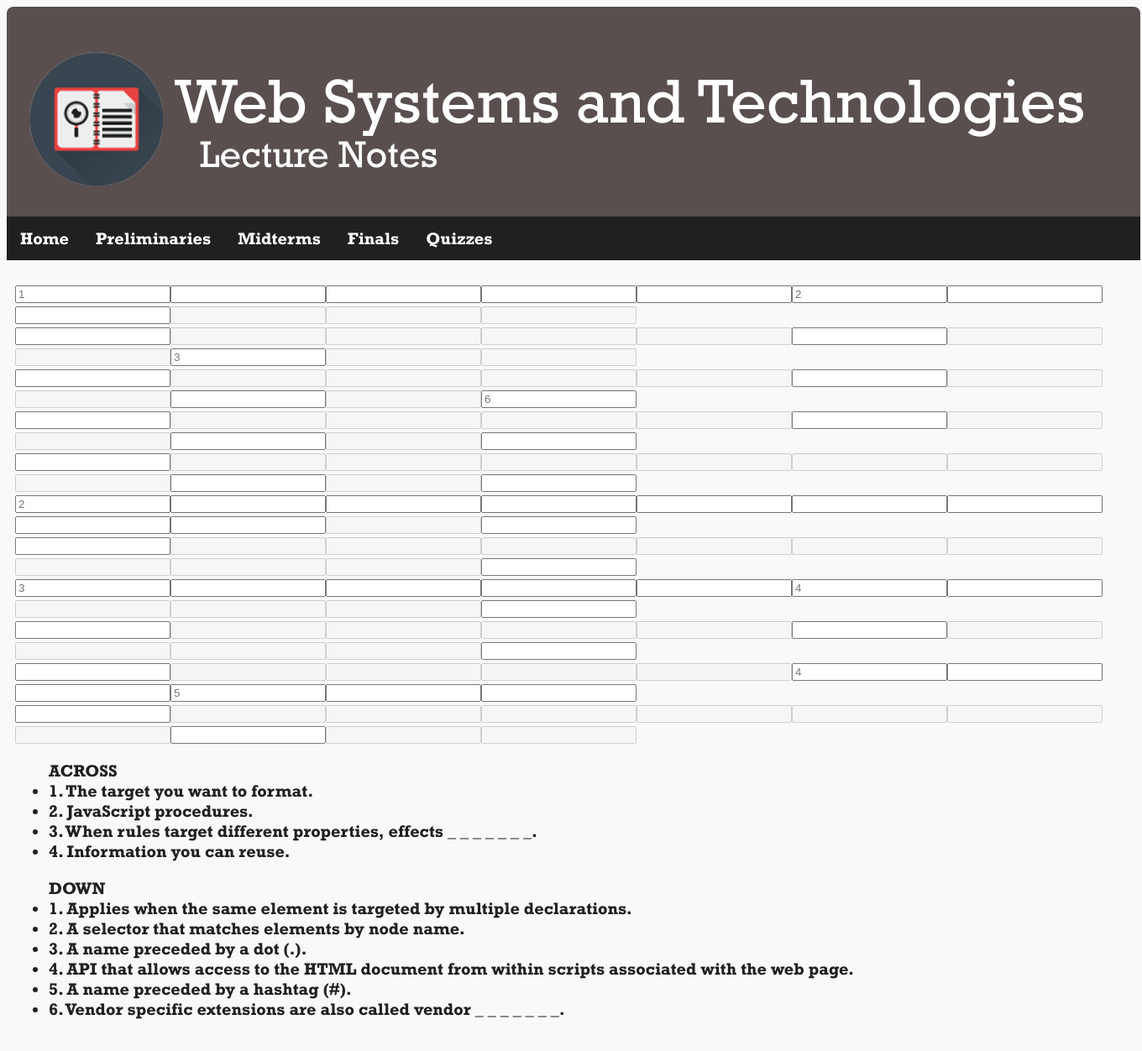
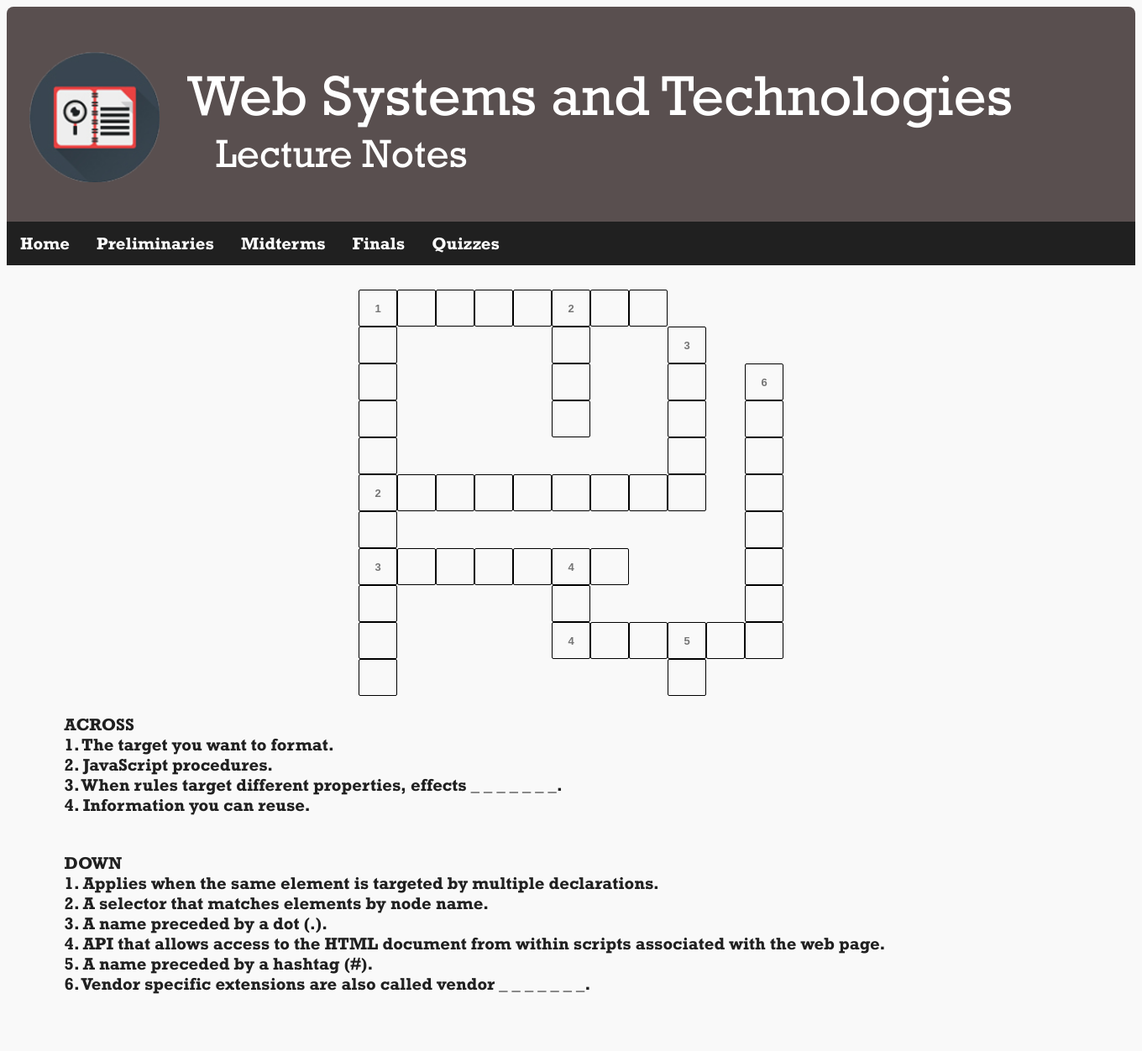
Before and after one commit to Henrhod/9346A---Web-Tech-Lec, a PHP site: page /website/Crossword.html in a window 1360 px wide. Shown: the whole page at 84% size. After the commit the page ends 1184 px from the top, so only its background shows below. Run offline with PHP 8.4, Linux system fonts and the light colour scheme.

Commit message:
Update style.css
Updated css

```diff
--- a/website/Style/style.css
+++ b/website/Style/style.css
@@ -19,13 +19,13 @@
     to   { opacity: 1; }
 }
 h1{
-	margin-left:20px;
+	margin-left:1%;
 }
 h2{
-	margin-left:20px;
+	margin-left:1%;
 }
 table{
-	margin-left:20px;
+	margin-left:1%;
 }
 body{
 	animation:fadein 2s;
@@ -35,7 +35,7 @@ body{
 	background-attachment:fixed;
 }
 p{
-	margin-left:20px;
+	margin-left:1%;
 	text-align:justify
 }
 footer{
@@ -46,27 +46,30 @@ footer{
 	text-align:center;
 }
 #wrapper{
-    width:1350px;
+    width:100%;
 	margin:auto;
 	border-radius:8px;
 }
 #header{
 	border-radius: 8px 8px 0px 0px;
-	width:1350px;
-	height:250px;
+	width:100%;
+	height:100%;
 	background-color:#594F4F;
 }
 #header_logo{
 	padding-left:2%;
 	padding-top:4%;
+	padding-right:2%;
+	padding-bottom:4%;
 }
 #header_title{
-	margin-left:200px;
-	margin-top:-150px;
+	margin-top:-15%;
+	margin-left:16%;
+	padding-bottom:4%;
 }
 #content{
 	background-color:transparent;
-	padding:10px;
+	padding:1%;
 	color:white;
 }
 #image{
@@ -121,24 +124,27 @@ footer{
 .title{
 	font-family:"Rockwell";
 	color:white;
-	font-size:75px;
+	font-size:5vw;
 }
 .subtitle{
 	font-family:"Rockwell";
     color:white;
-	font-size:45px;
-	margin-left:30px;
-	margin-top:-25px;
+	font-size:3.5vw;
+	margin-left:3%;
+	margin-top:-1.5%;
 }
 .content1{
 	font-family:"RockwellB";
-	font-size:60px;
-	margin-left:20px;
+	font-size:3.5vw;
+	margin-left:1%;
+	margin-right:1%;
 	color:#202020;
 }
 .content2{
 	font-family:"RockwellB";
-	font-size:20px;
+	font-size:1.5vw;
+	margin-left:1%;
+	margin-right:1%;
 	color:#202020;
 }
 .navbar{
@@ -150,7 +156,7 @@ footer{
 .navbar a{
     float:left;
     font-family:"RockwellB";
-	font-size:20px;
+	font-size:1.5vw;
     display:block;
     color:white;
     text-align:center;
@@ -163,7 +169,7 @@ footer{
     overflow:hidden;
 }
 .dropdown .dropbtn{
-    font-size:20px;
+    font-size:1.5vw;
     border:none;
     outline:none;
     color:white;
@@ -180,13 +186,13 @@ footer{
     display:none;
     position:absolute;
     background-color:#f9f9f9;
-    min-width:160px;
+    min-width:25%;
     box-shadow:0px 8px 16px 0px rgba(0,0,0,0.2);
     z-index:1;
 }
 .dropdown-content a{
     float:none;
-    font-size:16px;
+    font-size:1.2vw;
     color:#202020;
     padding:12px 16px;
     text-decoration:none;
@@ -207,3 +213,51 @@ footer{
 	font-family:"RockwellB";
 	src:url("../Fonts/rockB.ttf");
 }
+
+#puzzle {
+	background-color: transparent;
+	text-align: center;
+}
+.squares {
+	border: 1px solid black;
+	border-radius: 2px;
+	background-color: transparent;
+	color: black;
+	text-align: center;
+	display: inline-block;
+	width: 40px;
+	height: 40px;
+	cursor: contextmenu;
+	text-transform: uppercase;
+	font-weight: bold;
+	/* font-family: Century Gothic; */
+	font-size: 13px;
+}
+.squares_blank {
+	border: 1px solid transparent;
+	background-color: transparent;
+	color: black;
+	display: inline-block;
+	width: 40px;
+	height: 40px;
+}
+#across {
+	padding: 2px;
+}
+#across ul {
+	font-weight: bold;
+}
+#across ul li {
+	list-style-type: none;
+	font-weight: normal;
+}
+#down {
+	padding: 2px;
+}
+#down ul {
+	font-weight: bold;
+}
+#down ul li {
+	list-style-type: none;
+	font-weight: normal;
+}
```
